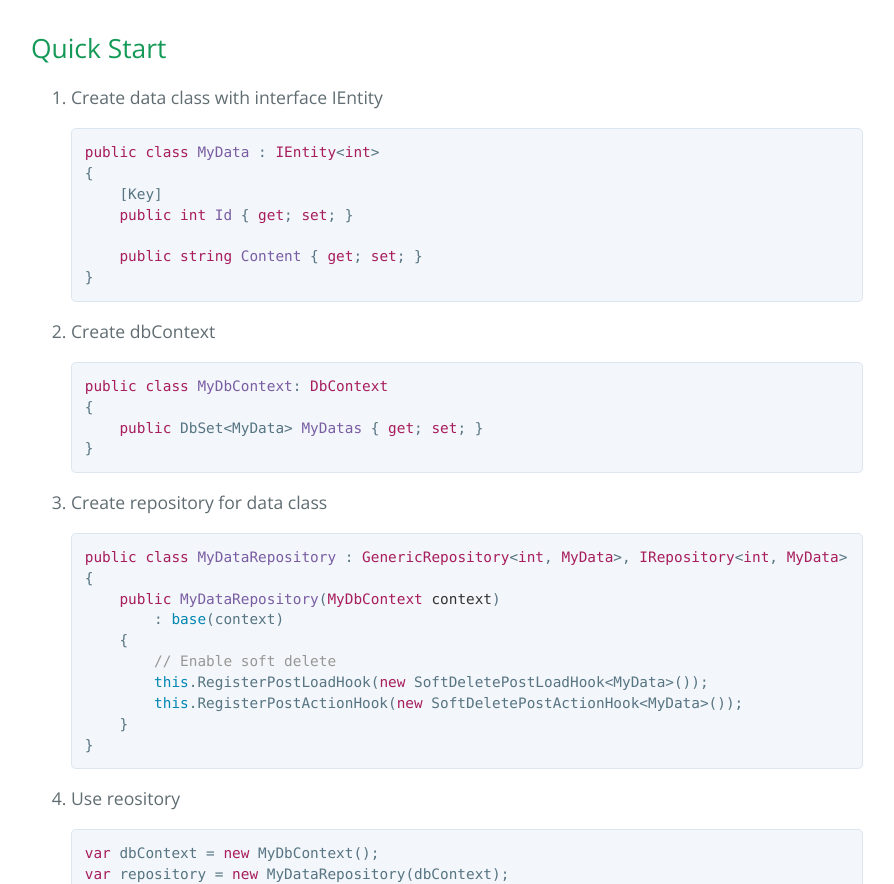
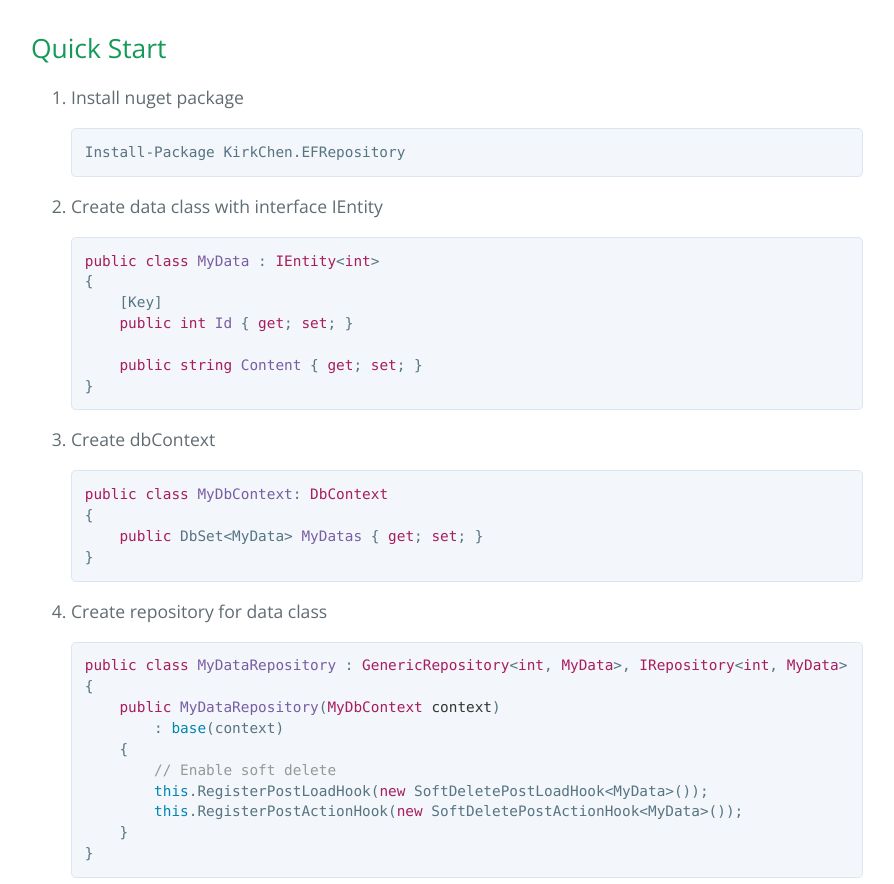
Before and after one commit to kirkchen/EFRepository, a plain HTML site: page index.html in a window 1280 px wide. Shown: the part 2436-3320 px from the top of the page, without its empty margins (193-1087 px from the left). Drawn offline with nearby package versions, Linux system fonts and the light colour scheme.

Commit message:
Add nuget install step

```diff
--- a/index.html
+++ b/index.html
@@ -95,6 +95,11 @@
 <a id="quick-start" class="anchor" href="#quick-start" aria-hidden="true"><span aria-hidden="true" class="octicon octicon-link"></span></a>Quick Start</h2>
 
 <ol>
+<li>
+  <p>Install nuget package</p>
+  <pre><code>Install-Package KirkChen.EFRepository</code></pre>
+</li>
+
 <li>
 <p>Create data class with interface IEntity</p>
 
```
